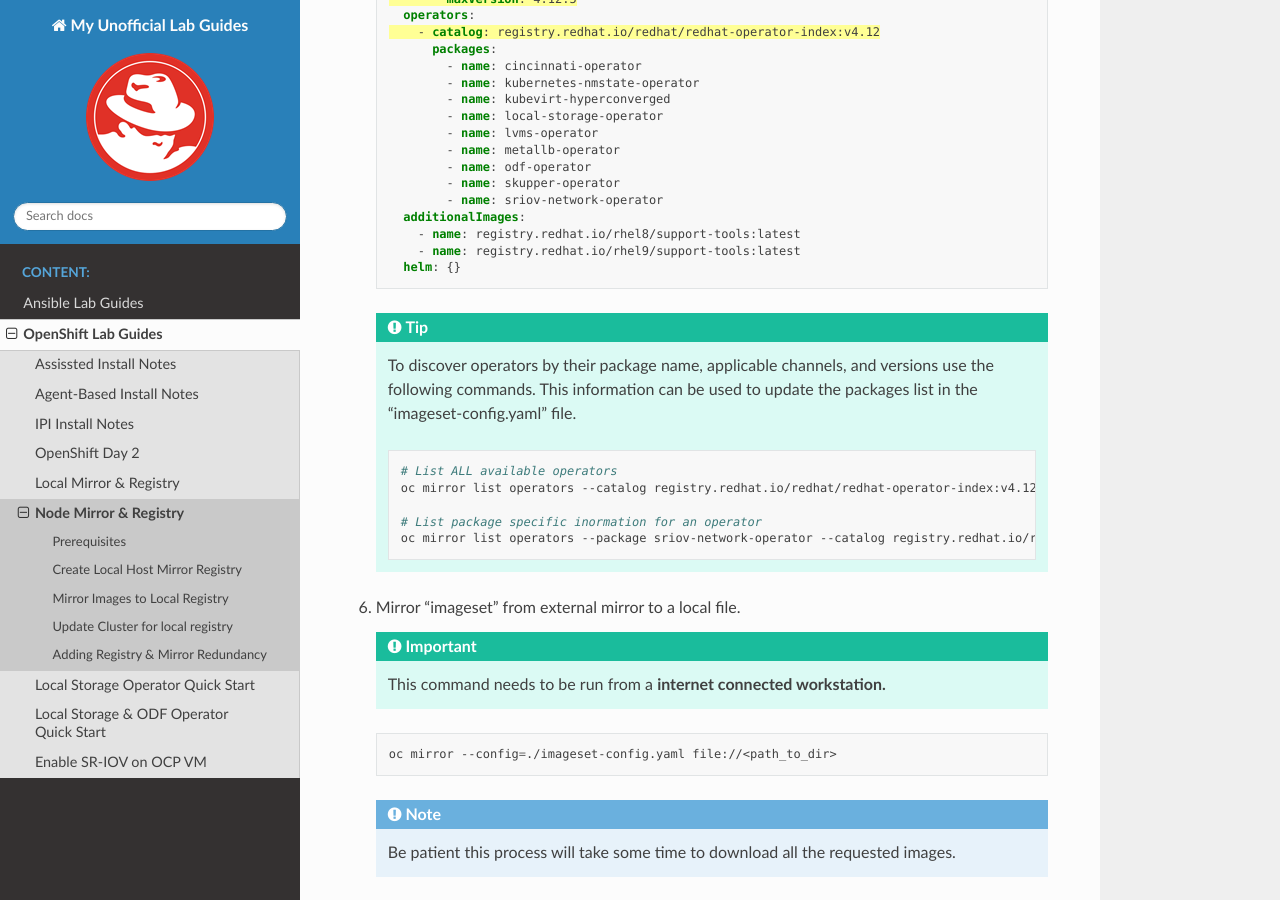
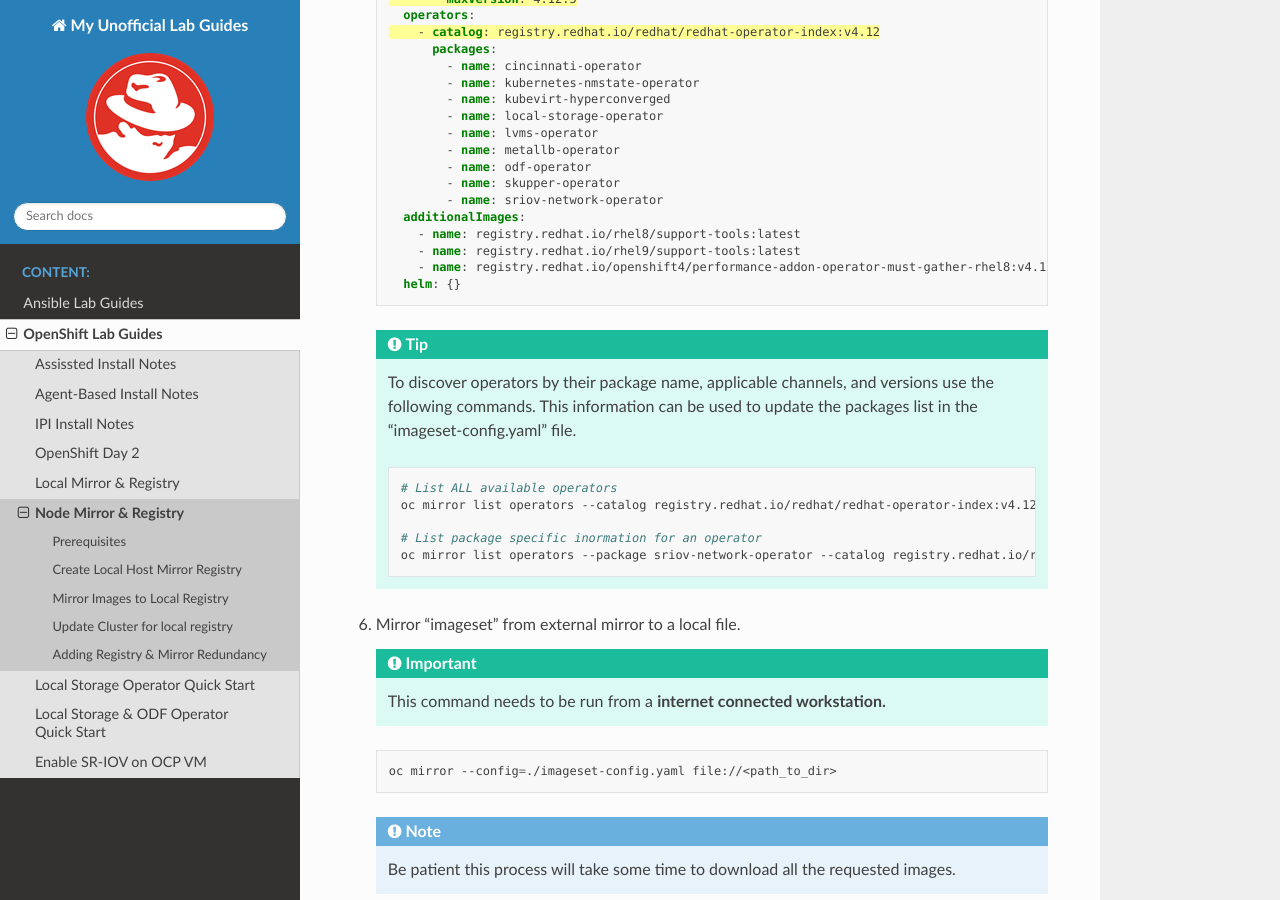
Before and after one commit to vtog/labGuides, a Sphinx documentation site: the page built from source/ocp/node-mirror-registry.rst, in a window 1280 px wide and 900 px high, scrolled down 1500 px. Built offline with Sphinx 7.4.7 and the Read the Docs theme 2.0.0, drawn with Linux system fonts in a browser that asks for light colours; pages that are not in the unit, such as notebooks, are missing from menus.

Commit message:
added pao-must-gather to node reg example

```diff
--- a/source/ocp/node-mirror-registry.rst
+++ b/source/ocp/node-mirror-registry.rst
@@ -83,6 +83,7 @@
         additionalImages:
           - name: registry.redhat.io/rhel8/support-tools:latest
           - name: registry.redhat.io/rhel9/support-tools:latest
+          - name: registry.redhat.io/openshift4/performance-addon-operator-must-gather-rhel8:v4.12
         helm: {}
 
    .. tip:: To discover operators by their package name, applicable channels,
```
